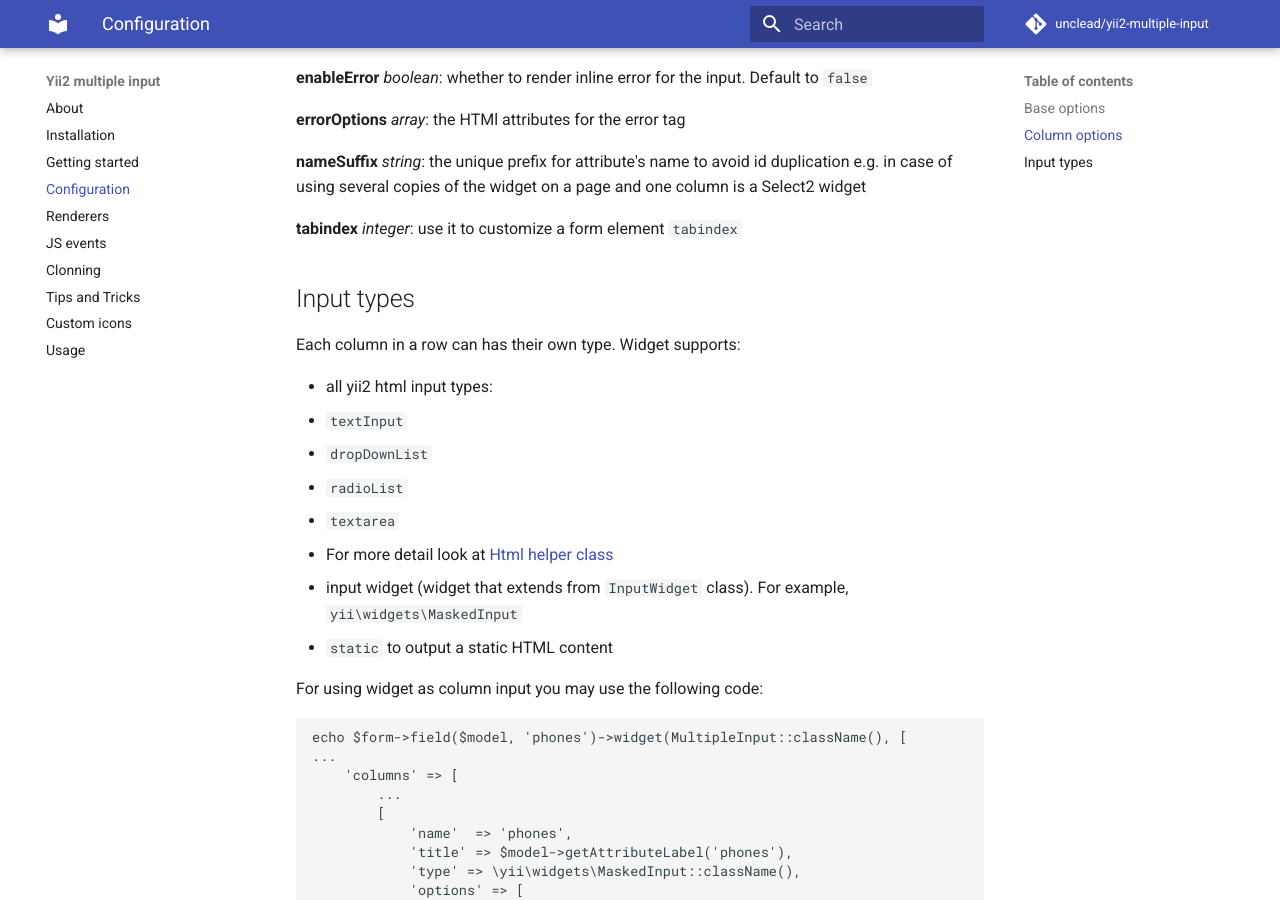
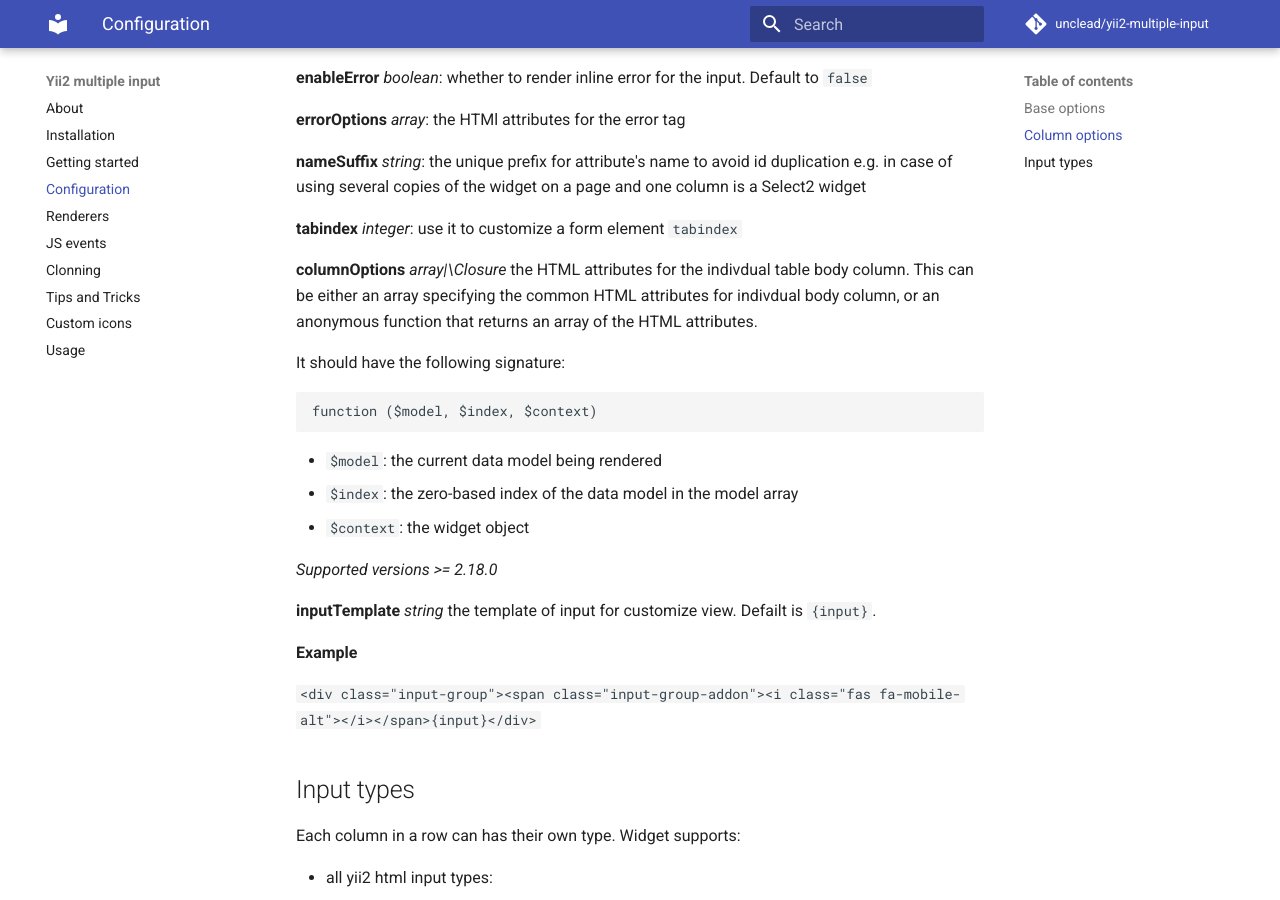
Before and after one commit to unclead/yii2-multiple-input, an MkDocs documentation site: the page built from docs/configuration.md, in a window 1280 px wide and 900 px high, scrolled down 2832 px. Built offline with MkDocs 1.6.1 and Material for MkDocs 9.7.7, drawn with Linux system fonts in a browser that asks for light colours; comment, search, counter and statistics services are not loaded.

Commit message:
update docs

````diff
--- a/docs/configuration.md
+++ b/docs/configuration.md
@@ -110,6 +110,24 @@ function($data) {}
 
 **tabindex** _integer_: use it to customize a form element `tabindex`
 
+**columnOptions** _array|\Closure_ the HTML attributes for the indivdual table body column. This can be either an array specifying the common HTML attributes for indivdual body column, or an anonymous function that returns an array of the HTML attributes.
+
+It should have the following signature:
+```php
+function ($model, $index, $context)
+```
+* `$model`: the current data model being rendered
+* `$index`: the zero-based index of the data model in the model array
+* `$context`: the widget object
+
+_Supported versions >= 2.18.0_
+
+**inputTemplate** _string_ the template of input for customize view. Defailt is `{input}`.
+
+**Example**
+
+`<div class="input-group"><span class="input-group-addon"><i class="fas fa-mobile-alt"></i></span>{input}</div>`
+
 ## Input types
 
 Each column in a row can has their own type. Widget supports:
````
